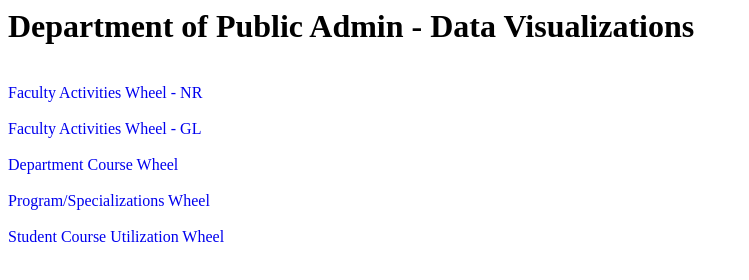
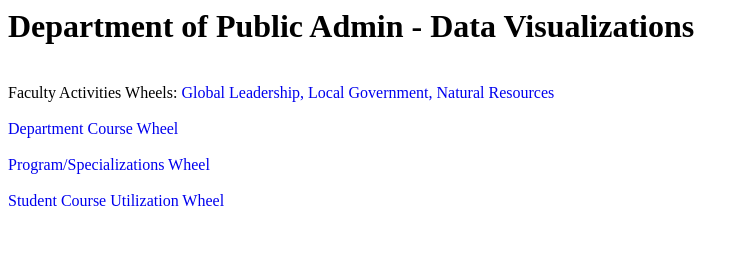
Before and after one commit to JenniferPDX/dpa-landing-page, a plain HTML site: page public_admin.html in a window 1280 px wide. Shown: the whole page, without its empty margins (0-749 px from the left). Drawn offline with Linux system fonts and the light colour scheme.

Commit message:
Added LG Faculty Activity page
Too tired to figure out how to get it to indent nicely

```diff
--- a/public_admin.html
+++ b/public_admin.html
@@ -13,9 +13,10 @@
 
 		<p></p>
 		<br>
-		<a href="wheel-faculty-NR.html">Faculty Activities Wheel - NR</a>
-		<br><br>
-		<a href="wheel-faculty-GL.html">Faculty Activities Wheel - GL</a>
+		Faculty Activities Wheels:
+		<a href="wheel-faculty-GL.html">Global Leadership, </a>
+		<a href="wheel-faculty-LG.html">Local Government, </a>
+		<a href="wheel-faculty-NR.html">Natural Resources</a>
 		<br><br>
 		<a href="wheel-courses.html">Department Course Wheel</a>
 		<br><br>
```
